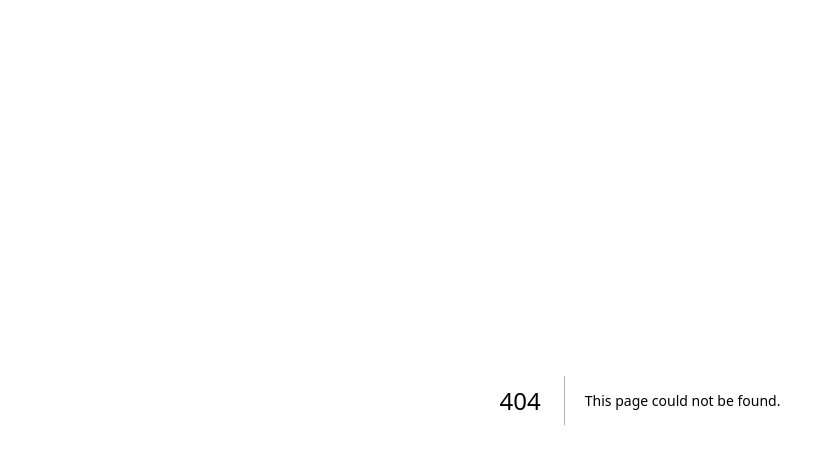
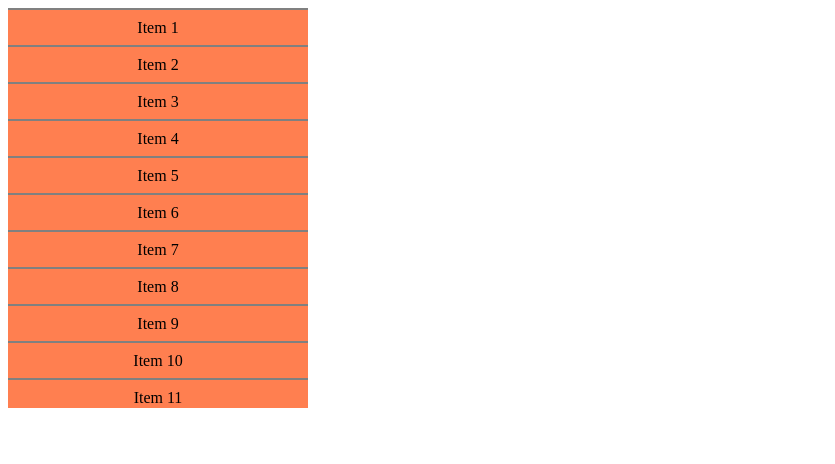
Before and after one commit to ayushtri56/machine-coding-round, a Next.js app in the folder coding/: page /react/virtualized-list in a window 1280 px wide. Before the commit this address had no page. Shown: the top 464 px of the page, without its empty margins (0-835 px from the left). Built offline with nearby package versions, Linux system fonts and the light colour scheme.

Commit message:
Virtualized list not completed

```diff
--- /dev/null
+++ b/coding/src/pages/react/virtualized-list/index.jsx
@@ -0,0 +1,42 @@
+import { useState } from "react";
+import styles from "./styles.module.css";
+
+const items = Array.from({ length: 100000 }, (_, index) => `Item ${index + 1}`);
+
+const containerHeight = 400;
+const containerWidth = 300;
+const itemHeight = 35;
+
+export default function VirtualizedList() {
+  const [indices, setIndices] = useState([
+    0,
+    Math.floor(containerHeight / itemHeight),
+  ]);
+
+  const visibleList = items.slice(indices[0], indices[1]);
+
+  function onScrollList(e) {
+    const { scrollTop } = e.target;
+    const newStartIndex = Math.floor(scrollTop/itemHeight);
+    const newEndIndex = newStartIndex +  Math.floor(containerHeight / itemHeight);
+    setIndices([newStartIndex, newEndIndex])
+  }
+
+  return (
+    <div
+      className={styles.container}
+      style={{ width: containerWidth, height: containerHeight }}
+      onScroll={onScrollList}
+    >
+      <div style={{ height: items.length * itemHeight,  }}>
+        {visibleList.map((item, i) => {
+          return (
+            <div key={i} className={styles.item} style={{ height: itemHeight }}>
+              {item}
+            </div>
+          );
+        })}
+      </div>
+    </div>
+  );
+}
--- /dev/null
+++ b/coding/src/pages/react/virtualized-list/styles.module.css
@@ -0,0 +1,11 @@
+.container{
+    overflow: scroll;
+}
+
+.item{
+    display: flex;
+    justify-content: center;
+    align-items: center;
+    background-color: coral;
+    border-top: 2px solid grey;
+}
```
